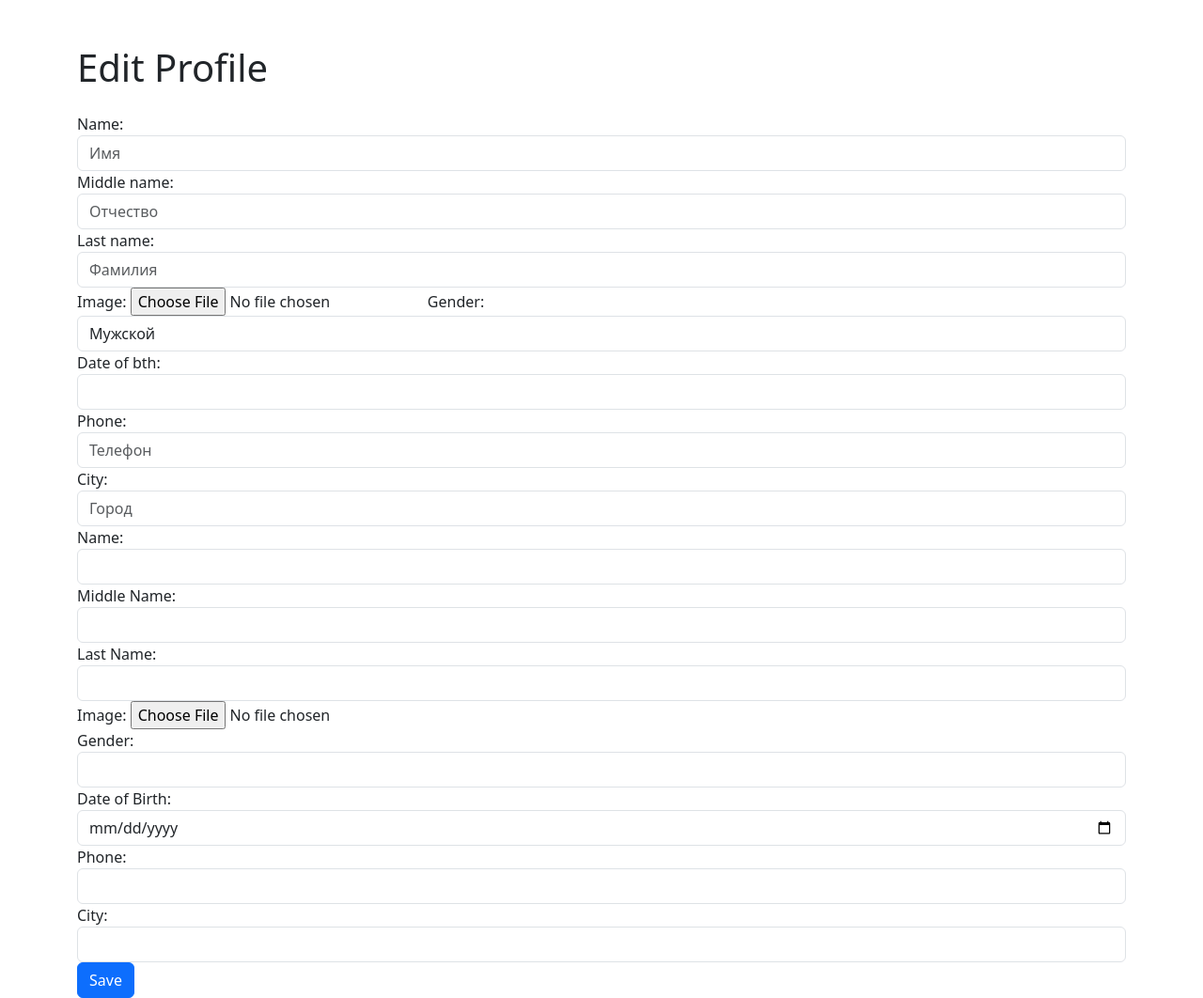
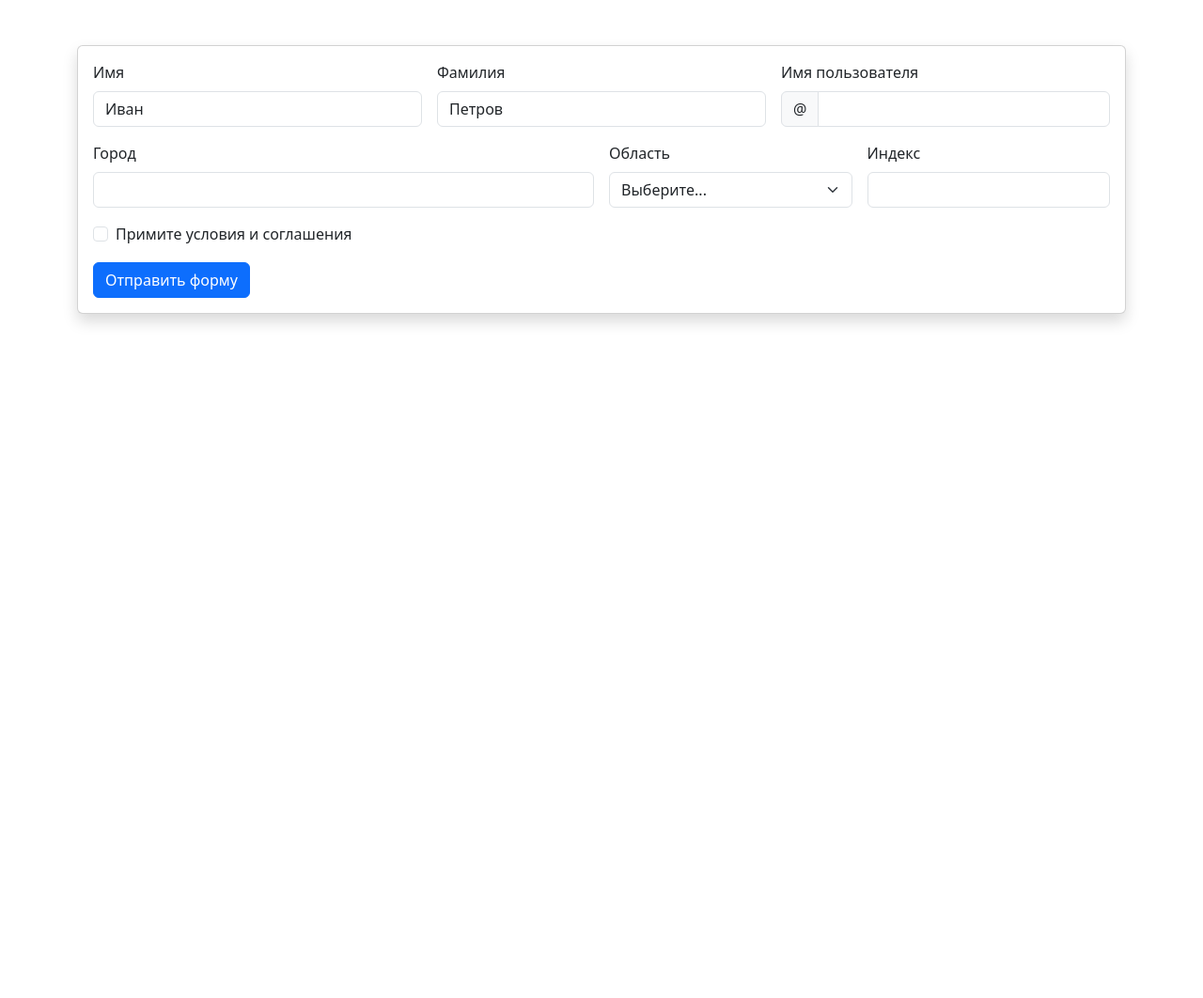
Before and after one commit to Kvezac/silver-robot, a Django app: template templates/user/edit_profile.html in a window 1280 px wide. Shown: the whole page at 94% size. After the commit the page ends 345 px from the top, so only its background shows below. Run offline with Django 4.2, Linux system fonts and the light colour scheme; the template is opened without the code that fills it: values that come from a table or form of the project are taken from there, others are empty.

Commit message:
modified:   company/management/decorators/clockdeco.py 	modified:   company/models.py 	modified:   templates/user/edit_profile.html 	modified:   templates/user/profile.html 	modified:   user/forms.py 	modified:   user/models.py 	modified:   user/views.py

```diff
--- a/company/management/decorators/clockdeco.py
+++ b/company/management/decorators/clockdeco.py
@@ -23,7 +23,7 @@ def clock(func):
             pairs = [f'{k}={w}' if type(k) != "object" else k.__class__ for k, w in sorted(kwargs.items()) if w]
             args_lst.append(", ".join(pairs))
         arg_str = ", ".join(args_lst) if args_lst else f'{OKGREEN}finish{OKGREEN}'
-        print(f'{HEADER}{name}{ENDC} -> time {OKBLUE}{elapsed:.2f}{ENDC} --> {arg_str}')
+        print(f'{HEADER}{name}{ENDC} -> time {OKBLUE}{elapsed:.2f}{ENDC}sec --> {arg_str}')
         return result
 
     return clocked
--- a/templates/user/edit_profile.html
+++ b/templates/user/edit_profile.html
@@ -2,51 +2,77 @@
 {% load static %}
 
 {% block content %}
-    <div class="container mt-5">
-        <h1 class="mb-4">Edit Profile</h1>
-        <form method="POST" enctype="multipart/form-data">
-            {% csrf_token %}
-        {{ form }}
-            <div class="form-group">
-                <label for="name">Name:</label>
-                <input type="text" class="form-control" id="name" name="name" value="{{ profile.name }}">
+    <div class="container">
+        <div class="row">
+            <div class="col-xl-12 mt-5">
+                <div class="card  shadow p-3 mb-5 bg-body rounded">
+                    <form class="row g-3 needs-validation">
+                        <div class="col-md-4">
+                            <label for="validationCustom01" class="form-label">Имя</label>
+                            <input type="text" class="form-control" id="validationCustom01" value="Иван" required>
+                            <div class="valid-feedback">
+                                Все хорошо!
                             </div>
-            <div class="form-group">
-                <label for="middle_name">Middle Name:</label>
-                <input type="text" class="form-control" id="middle_name" name="middle_name"
-                       value="{{ profile.middle_name }}">
                         </div>
-            <div class="form-group">
-                <label for="last_name">Last Name:</label>
-                <input type="text" class="form-control" id="last_name" name="last_name" value="{{ profile.last_name }}">
+                        <div class="col-md-4">
+                            <label for="validationCustom02" class="form-label">Фамилия</label>
+                            <input type="text" class="form-control" id="validationCustom02" value="Петров" required>
+                            <div class="valid-feedback">
+                                Все хорошо!
                             </div>
-            <div class="form-group">
-                <label for="image">Image:</label>
-                <input type="file" class="form-control-file" id="image" name="image">
                         </div>
-            <div class="form-group">
-                <label for="gender">Gender:</label>
-                <select class="form-control" id="gender" name="gender">
-                    {% for choice in profile.GENDER_CHOICES %}
-                        <option value="{{ choice.0 }}" {% if choice.0 == profile.gender %}
-                                selected {% endif %}>{{ choice.1 }}</option>
-                    {% endfor %}
+                        <div class="col-md-4">
+                            <label for="validationCustomUsername" class="form-label">Имя пользователя</label>
+                            <div class="input-group has-validation">
+                                <span class="input-group-text" id="inputGroupPrepend">@</span>
+                                <input type="text" class="form-control" id="validationCustomUsername"
+                                       aria-describedby="inputGroupPrepend" required>
+                                <div class="invalid-feedback">
+                                    Пожалуйста, выберите имя пользователя.
+                                </div>
+                            </div>
+                        </div>
+                        <div class="col-md-6">
+                            <label for="validationCustom03" class="form-label">Город</label>
+                            <input type="text" class="form-control" id="validationCustom03" required>
+                            <div class="invalid-feedback">
+                                Укажите действующий город.
+                            </div>
+                        </div>
+                        <div class="col-md-3">
+                            <label for="validationCustom04" class="form-label">Область</label>
+                            <select class="form-select" id="validationCustom04" required>
+                                <option selected disabled value="">Выберите...</option>
+                                <option>...</option>
                             </select>
+                            <div class="invalid-feedback">
+                                Пожалуйста, выберите корректный город.
                             </div>
-            <div class="form-group">
-                <label for="date_of_bth">Date of Birth:</label>
-                <input type="date" class="form-control" id="date_of_bth" name="date_of_bth"
-                       value="{{ profile.date_of_bth }}">
                         </div>
-            <div class="form-group">
-                <label for="phone">Phone:</label>
-                <input type="text" class="form-control" id="phone" name="phone" value="{{ profile.phone }}">
+                        <div class="col-md-3">
+                            <label for="validationCustom05" class="form-label">Индекс</label>
+                            <input type="text" class="form-control" id="validationCustom05" required>
+                            <div class="invalid-feedback">
+                                Пожалуйста, предоставьте действующий почтовый индекс.
                             </div>
-            <div class="form-group">
-                <label for="city">City:</label>
-                <input type="text" class="form-control" id="city" name="city" value="{{ profile.city }}">
                         </div>
-            <button type="submit" class="btn btn-primary">Save</button>
+                        <div class="col-12">
+                            <div class="form-check">
+                                <input class="form-check-input" type="checkbox" value="" id="invalidCheck" required>
+                                <label class="form-check-label" for="invalidCheck">
+                                    Примите условия и соглашения
+                                </label>
+                                <div class="invalid-feedback">
+                                    Вы должны принять перед отправкой.
+                                </div>
+                            </div>
+                        </div>
+                        <div class="col-12">
+                            <button class="btn btn-primary" type="submit">Отправить форму</button>
+                        </div>
                     </form>
                 </div>
+            </div>
+        </div>
+    </div>
 {% endblock %}
--- a/user/forms.py
+++ b/user/forms.py
@@ -56,7 +56,7 @@ class SignInForm(forms.Form):
         max_length=100,
         required=True,
         widget=forms.TextInput(attrs={
-            'class': "form-control",
+            'class': "form-control mt-2",
             'id': "InputUsername",
             'placeholder': "Введите логин"
         })
--- a/user/models.py
+++ b/user/models.py
@@ -21,12 +21,15 @@ class Profile(models.Model):
     city = models.CharField(max_length=255, blank=True, null=True)
 
     def __str__(self) -> str:
-        return f'{self.__class__.__name__}: {self.last_name}'
+        return f'{self.last_name}'
 
     def age(self) -> int:
         today = date.today()
         if self.date_of_bth:
             return today.year - self.date_of_bth.year - (
-                        (today.month, today.day) < (self.date_of_bth.month, self.date_of_bth.day))
+                    (today.month, today.day) < (self.date_of_bth.month, self.date_of_bth.day))
         else:
             return 0
+
+    def full_name(self) -> str:
+        return f'{self.last_name} {self.name} {self.middle_name}'
```
Also changed, not shown: company/models.py (+12 -8 lines), templates/user/profile.html (+16 -5 lines), user/views.py (+5 -5 lines). Lines whose indentation alone changed are shown as unchanged.
